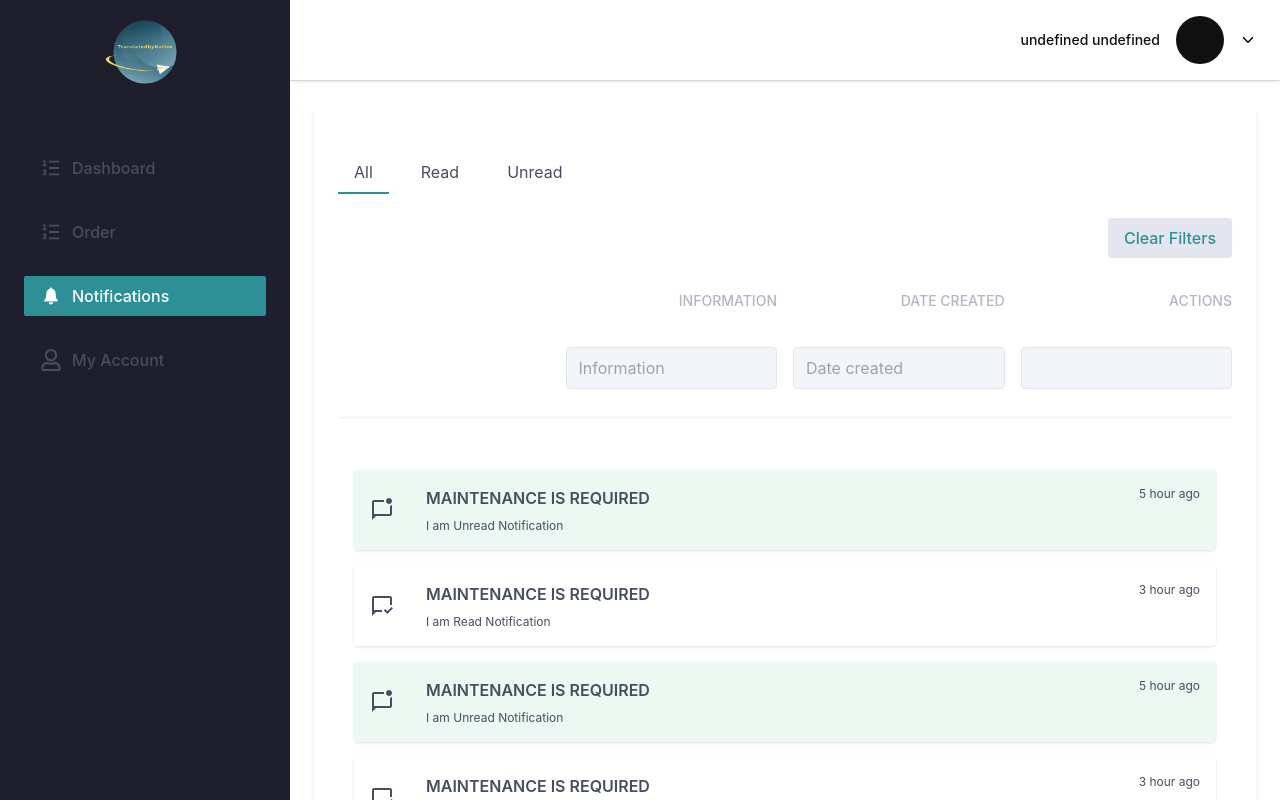
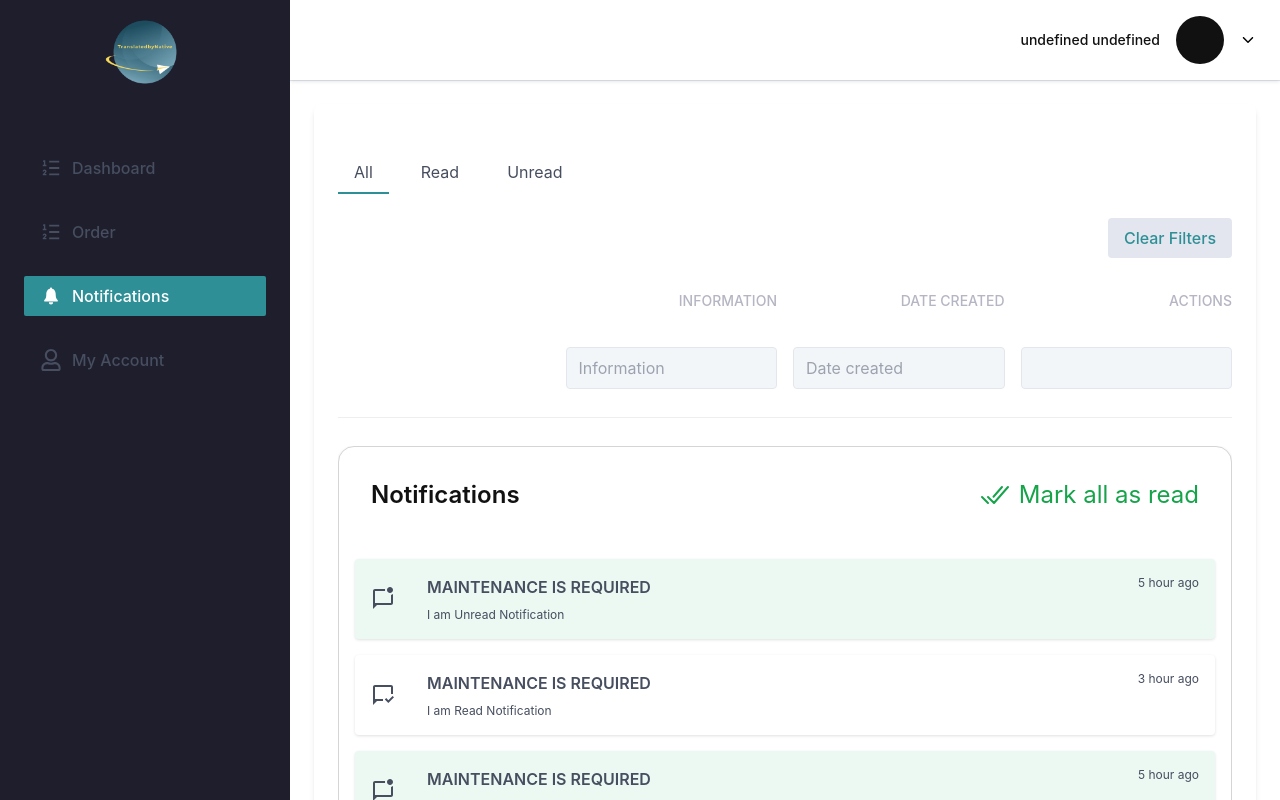
Before and after one commit to billydev139/translated-by-native-user-admin, a React (Create React App) app: page /Notifications in a window 1280 px wide. Built offline with nearby package versions, Linux system fonts and the light colour scheme; no server answers; sample sign-in values are in the browser's storage.

Commit message:
Notifications UI Designed

```diff
--- a/src/components/Notification/Notification.jsx
+++ b/src/components/Notification/Notification.jsx
@@ -5,7 +5,7 @@ const Notification = ({ id, subject, message, time, status, icon }) => {
     <>
     <div className={`${status === "Read" ? "bg-white hover:bg-[#ECF9F3]" : "bg-[#ECF9F3]"} flex justify-between p-4 mb-4 rounded shadow-card cursor-pointer`}>
 
-      <div className="flex gap-8 w-11/12 items-center">
+      <div className="flex gap-4 sm:gap-8 w-11/12 items-center">
         {/* <img
           alt=""
           src="https://images.unsplash.com/photo-1472099645785-5658abf4ff4e?ixlib=rb-1.2.1&ixid=eyJhcHBfaWQiOjEyMDd9&auto=format&fit=facearea&facepad=2&w=256&h=256&q=80"
@@ -14,13 +14,13 @@ const Notification = ({ id, subject, message, time, status, icon }) => {
 
         {
           status === "Read" ?
-            <MdOutlineMarkChatRead className="size-6" />
+            <MdOutlineMarkChatRead className="size-5 sm:size-6" />
             :
-            <MdOutlineMarkChatUnread className="size-6" />
+            <MdOutlineMarkChatUnread className="size-5 sm:size-6" />
         }
         <div className="flex flex-col">
-          <p className="text-sm xl:text-base 2xl:text-lg 3xl:text-xl font-semibold"> {subject} </p>
-          <p className="text-[10px] xl:text-xs 2xl:text-sm 3xl:text-base font-normal mt-2"> {message} </p>
+          <p className="text-[10px] sm:text-sm xl:text-base 2xl:text-lg 3xl:text-xl font-semibold"> {subject} </p>
+          <p className="text-[10px] xl:text-xs 2xl:text-sm 3xl:text-base font-normal mt-0.5 sm:mt-2"> {message} </p>
         </div>
       </div>
 
--- a/src/pages/notifications/Notifications.jsx
+++ b/src/pages/notifications/Notifications.jsx
@@ -1,6 +1,7 @@
 import React, { useState } from "react";
 import DefaultLayout from "../../layout/DefaultLayout";
 import Notification from "../../components/Notification/Notification";
+import { IoCheckmarkDoneOutline } from "react-icons/io5";
 
 const Notifications = () => {
   // State to track the active label
@@ -127,7 +128,16 @@ const Notifications = () => {
                     </td>
                   )
                     : (
-                    <div className="p-4">
+                    <div className="p-4 bg-white rounded-2xl shadow-card border border-gray-4">
+
+                      <div className="flex items-center justify-between bg-white px-4 py-4 mb-5 sm:mb-8">
+                        <p className="text-lg sm:text-2xl text-black font-semibold"> Notifications </p>
+                        <div className="flex items-center gap-2">
+                          <IoCheckmarkDoneOutline className="size-6 sm:size-8 font-semibold text-green-600" />
+                          <p className="text-lg sm:text-2xl text-green-600"> Mark all as read </p>
+                        </div>
+                      </div>
+
                       {filteredNotifications.map((item) => (
                         <div key={item.id} className="mt-2">
                           <Notification
```
